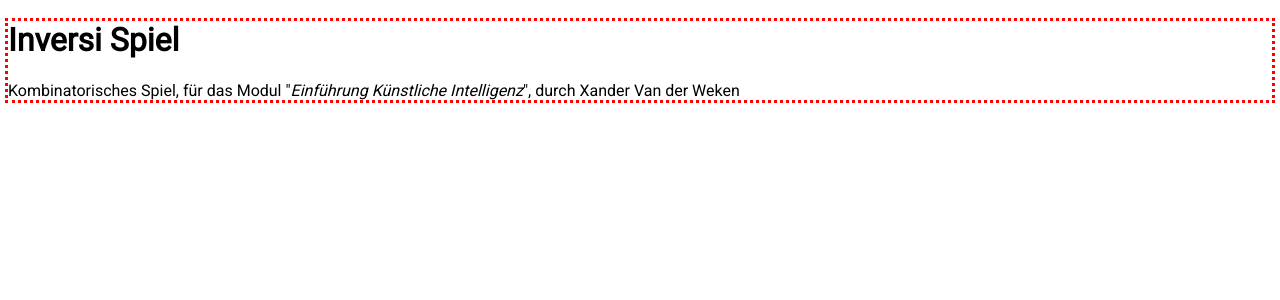
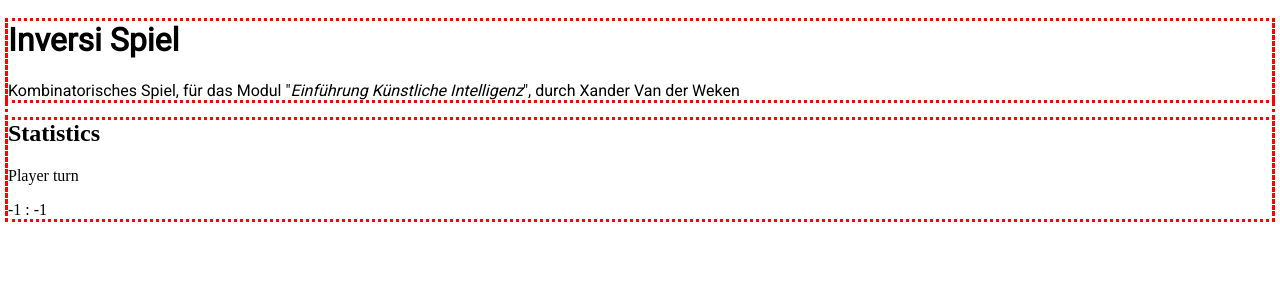
Before and after one commit to XanderVanDerWeken/EKI_Invers_Vue, a Vue app in the folder EKI_Invers/: page / in a window 1280 px wide. Shown: the top 300 px of the page. Built offline with nearby package versions, Linux system fonts and the light colour scheme.

Commit message:
001_Start
- added Stats Component

```diff
--- a/EKI_Invers/src/App.vue
+++ b/EKI_Invers/src/App.vue
@@ -2,7 +2,7 @@
     <div id="app">
         <Header />
         <Board />
-        <Stats />
+        <Stats player="" :points-pl1="-1" :points-pl2="-1" />
     </div>
 </template>
 
@@ -14,6 +14,11 @@
 
     export default defineComponent({
         name: 'Application',
+        data() {
+            return {
+
+            }
+        },
         components: {
             Header,
             Board,
--- a/EKI_Invers/src/components/StatsComponent.vue
+++ b/EKI_Invers/src/components/StatsComponent.vue
@@ -1,12 +1,48 @@
 <template>
-
+    <div>
+        <h2>Statistics</h2>
+        <p>{{ currentPlayer }}</p>
+        <p>{{ currentPoints }}</p>
+    </div>
 </template>
 
 <script lang="ts">
     import { defineComponent } from 'vue'
 
     export default defineComponent({
-        name: "Stats"
+        name: "Stats",
+        /*data() {
+            return {
+                player: "",
+                pointsPL1: -1,
+                pointsPL2: -1
+            }
+        },*/
+        props: {
+          player: {
+            type: String,
+            default: ""
+          },
+          pointsPl1: {
+            type: Number,
+            default: -1
+          },
+          pointsPl2: {
+            type: Number,
+            default: -1
+          }
+        },
+        computed: {
+            currentPlayer: function() {
+                return "Player " + this.player + " turn";
+            },
+            currentPoints: function() {
+                return this.pointsPl1 + " : " + this.pointsPl2;
+            }
+        },
+        methods: {
+
+        }
     })
 </script>
 
```
